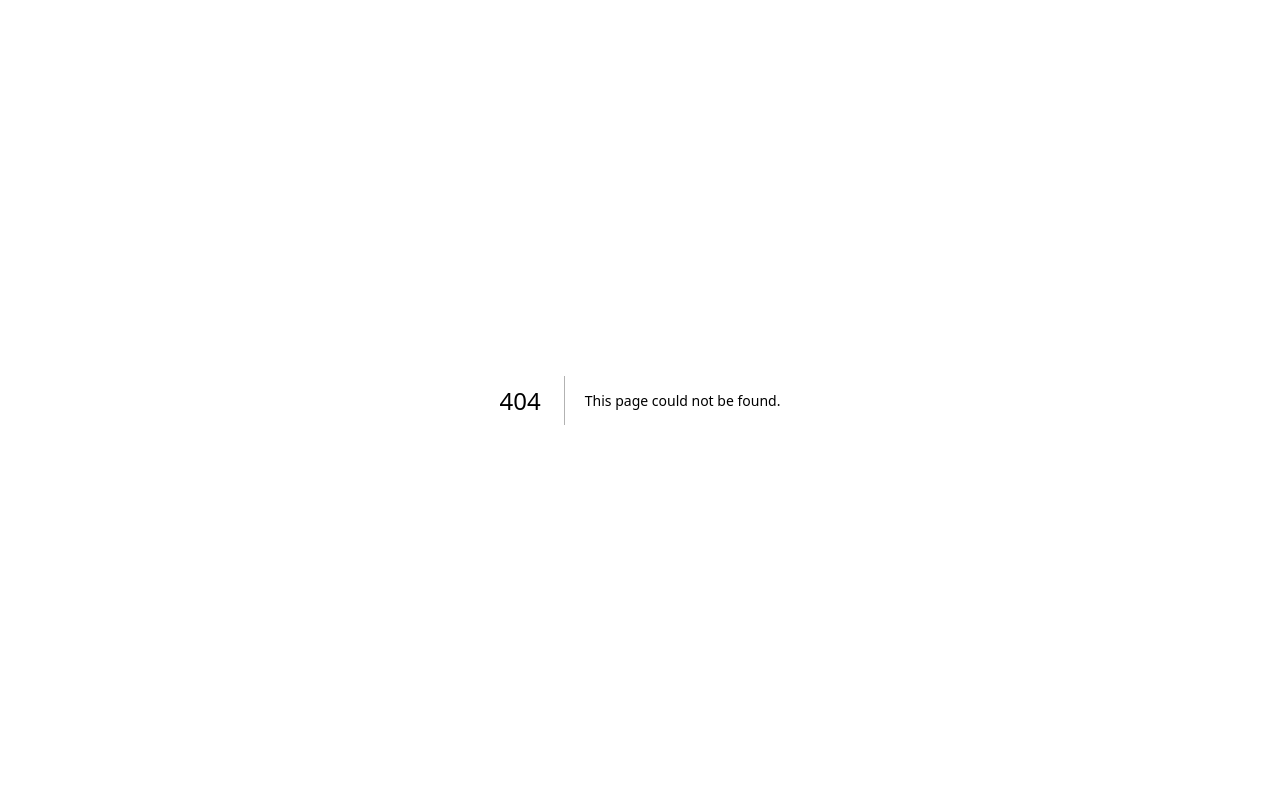
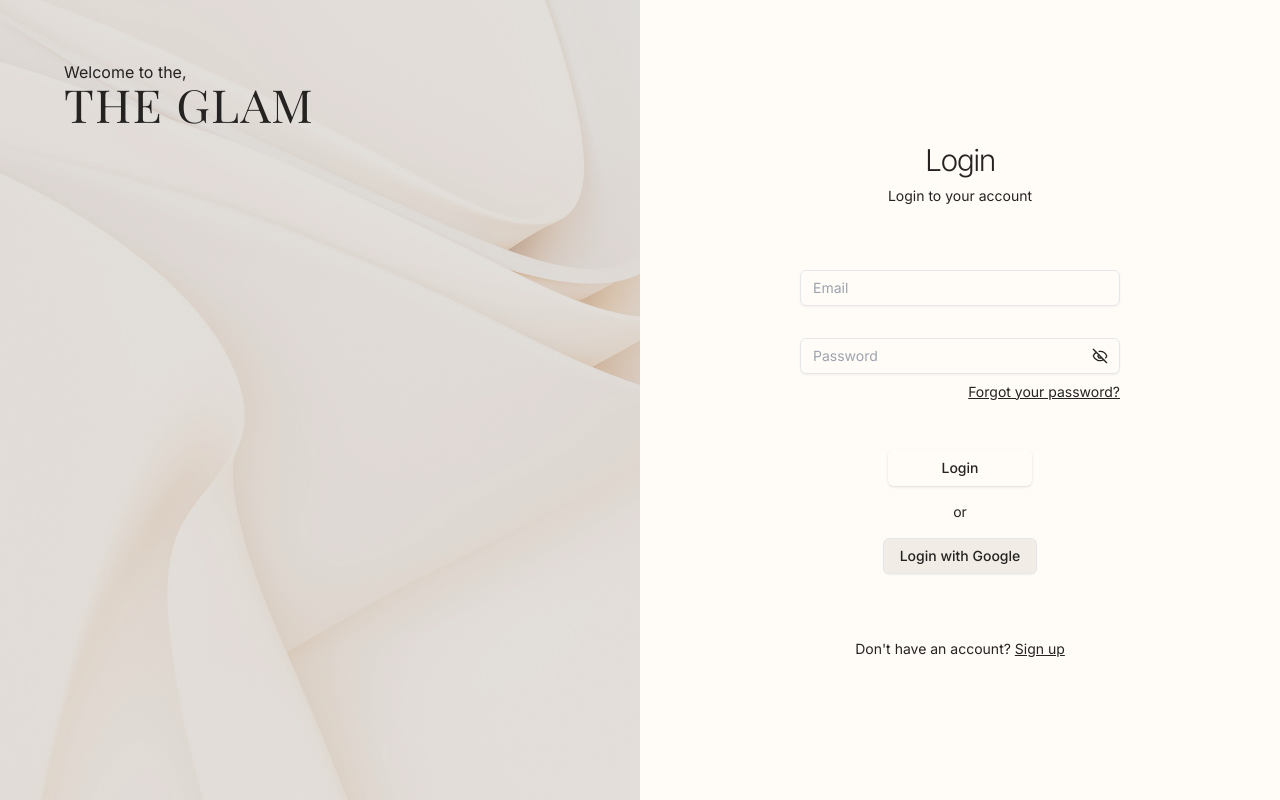
Before and after one commit to samadhi1311/the-glam, a Next.js app: page /login in a window 1280 px wide. Before the commit this address had no page. Built offline with nearby package versions, Linux system fonts and the light colour scheme.

Commit message:
Added login page

```diff
--- /dev/null
+++ b/app/(auth)/login/page.tsx
@@ -0,0 +1,64 @@
+'use client';
+
+import { Button } from '@/components/ui/button';
+import { Input } from '@/components/ui/input';
+import { Page } from '@/components/ui/layouts';
+import { PasswordInput } from '@/components/ui/password-input';
+import { Separator } from '@/components/ui/separator';
+import { H2, H3, P1, P2 } from '@/components/ui/typography';
+import Link from 'next/link';
+
+export default function Login() {
+	return (
+		<Page className='flex h-full items-center justify-center'>
+			<div className='grid h-svh w-full grid-cols-1 md:grid-cols-2'>
+				<div className='relative hidden w-full overflow-hidden md:block'>
+					<span className='absolute left-4 top-4 z-10 md:left-8 md:top-8 lg:left-16 lg:top-16'>
+						<P1 className='leading-none'>Welcome to the, </P1>
+						<H2 className='scale-y-95'>THE GLAM</H2>
+					</span>
+					<img src='/pawel-czerwinski-WEjv3BMP2ik-unsplash.jpg' alt='Background image' className='-z-10 object-cover opacity-50' />
+				</div>
+				<div className='mx-auto flex w-full items-center justify-center'>
+					<div className='flex w-full flex-col items-center justify-center gap-4 p-4 md:max-w-sm md:gap-8 md:p-8'>
+						<div className='space-y-2 text-center'>
+							<H3>Login</H3>
+							<P2 className='text-foreground/60'>Login to your account</P2>
+						</div>
+						<div className='mt-8 grid w-full gap-8'>
+							<div className='grid gap-2'>
+								<Input id='email' placeholder='Email' type='email' required />
+							</div>
+
+							<div className='grid gap-2'>
+								<PasswordInput id='password' placeholder='Password' type='password' required />
+								<div className='flex items-center'>
+									<Link href='#' className='ml-auto inline-block text-sm underline'>
+										Forgot your password?
+									</Link>
+								</div>
+							</div>
+
+							<div className='mt-4 flex flex-col items-center justify-center gap-4'>
+								<Button type='submit' className='w-fit min-w-36'>
+									Login
+								</Button>
+								<span className='text-center text-sm'>or</span>
+								<Button variant='outline' className='w-fit min-w-36'>
+									Login with Google
+								</Button>
+							</div>
+						</div>
+						<Separator />
+						<div className='text-center text-sm'>
+							Don&apos;t have an account?{' '}
+							<Link href='#' className='underline'>
+								Sign up
+							</Link>
+						</div>
+					</div>
+				</div>
+			</div>
+		</Page>
+	);
+}
```
